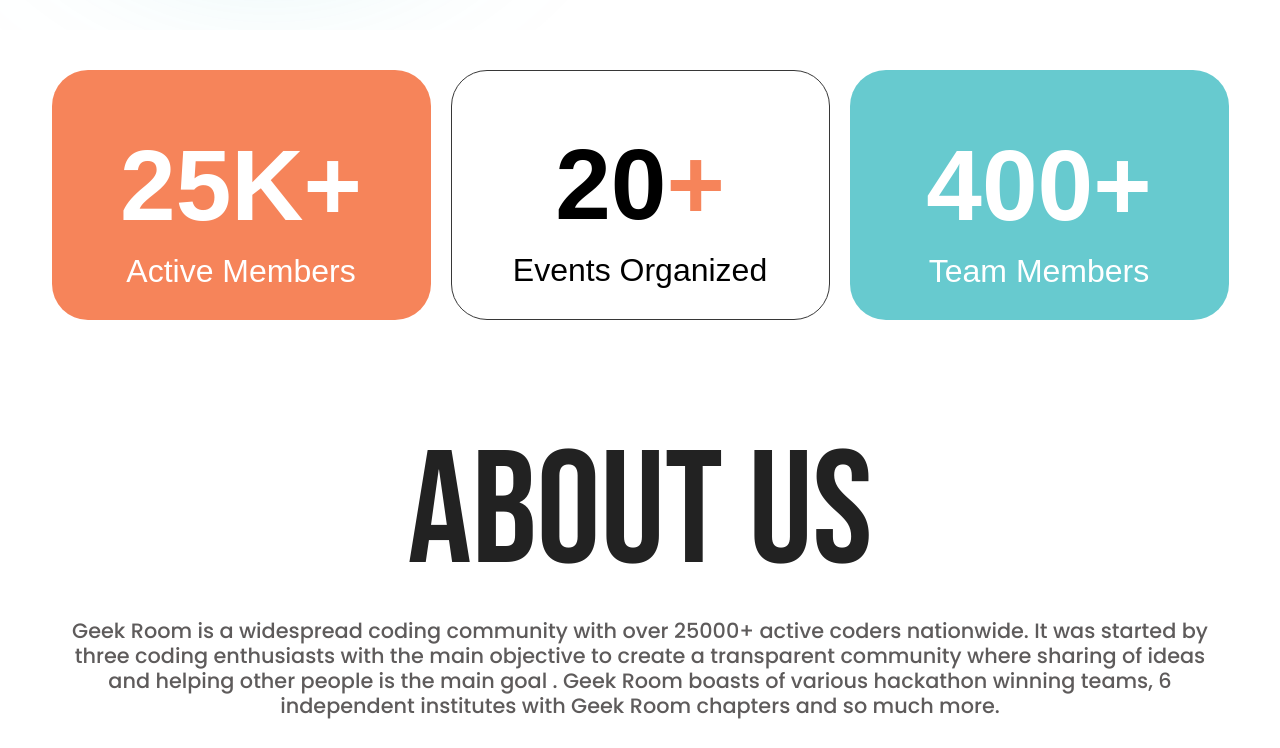
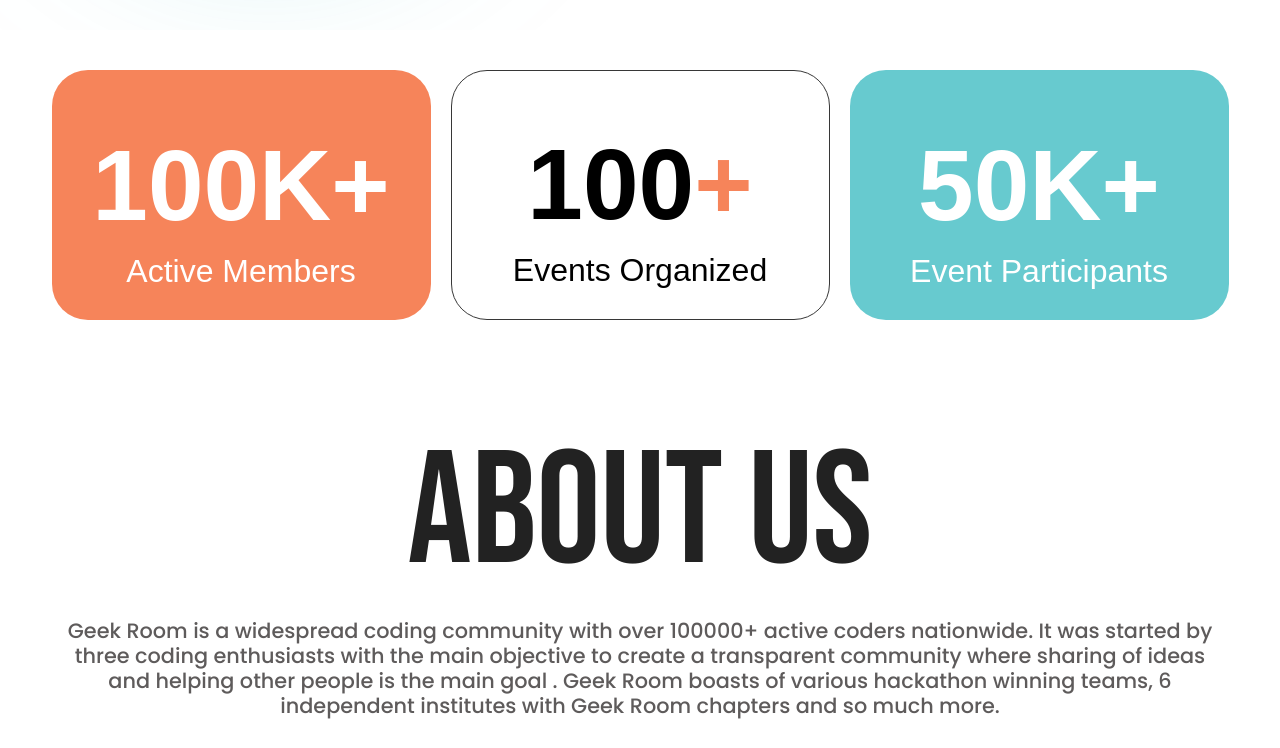
Before and after one commit to AdityaSingh2005/Geek-Room, a Next.js app: page / in a window 1280 px wide. Shown: the part 820-1568 px from the top of the page. Built offline with nearby package versions, Linux system fonts and the light colour scheme; a web font is replaced by a local one.

Commit message:
changed number to 100k

```diff
--- a/src/Components/CounterCard/CounterCard.tsx
+++ b/src/Components/CounterCard/CounterCard.tsx
@@ -83,9 +83,9 @@
 
 const CounterCardContainer: React.FC<ContainerProps> = ({ hackathonDetails = [] }) => {
   const defaultCounters: CounterProps[] = [
-    { finalNumber: 25000, label: "Active Members" },
-    { finalNumber: 20, label: "Events Organized" },
-    { finalNumber: 400, label: "Team Members" }
+    { finalNumber: 100000, label: "Active Members" },
+    { finalNumber: 100, label: "Events Organized" },
+    { finalNumber: 50000, label: "Event Participants" }
   ];
 
   const counters = hackathonDetails.length > 0
--- a/src/Components/Home/About/About.tsx
+++ b/src/Components/Home/About/About.tsx
@@ -12,7 +12,7 @@
           <h1>ABOUT US{/*What is <span style={{color: '#00ACB4'}}>Geek Room?</span>*/}</h1>
       <div className={styles.aboutContent}>
         <div className={styles.aboutContentText}>
-          <p>Geek Room is a widespread coding community with over 25000+ active coders nationwide. It was started by three coding enthusiasts with the main objective to create a transparent community where sharing of ideas and helping other people is the main goal . Geek Room boasts of various hackathon winning teams, 6 independent institutes with Geek Room chapters and so much more.</p>
+          <p>Geek Room is a widespread coding community with over 100000+ active coders nationwide. It was started by three coding enthusiasts with the main objective to create a transparent community where sharing of ideas and helping other people is the main goal . Geek Room boasts of various hackathon winning teams, 6 independent institutes with Geek Room chapters and so much more.</p>
           {/*<p>Our vast connections, a widespread community of over 25000+ coders nationwide, conduction of successful hackathons and events , boasting multi hackathon winning teams comprised purely of Geek Room members, a philosophy of a community of the coders, for the coders and by the coders and a transparent community where anyone can start coding easily, Geek Room is a unique trendsetter that is built for the upliftment of the Indian coding community</p>*/}
         </div>
       </div>
--- a/src/Components/Home/FAQs/FAQs.tsx
+++ b/src/Components/Home/FAQs/FAQs.tsx
@@ -51,7 +51,7 @@
     {
       question: "What is Geek Room?",
       answer:
-        "Geek Room is a widespread coding community with over 7500+ active coders nationwide. It was started by three 1st year coding enthusiasts with the main objective to create a transparent community where sharing of ideas and helping other people is the main goal . Geek Room boasts of various hackathon winning teams , 6 independent institutes with Geek Room chapters and so much more.",
+        "Geek Room is a widespread coding community with over 100000+ active coders nationwide. It was started by three 1st year coding enthusiasts with the main objective to create a transparent community where sharing of ideas and helping other people is the main goal . Geek Room boasts of various hackathon winning teams , 6 independent institutes with Geek Room chapters and so much more.",
     },
     {
       question: "How to become Community Partner for Geek Room events",
@@ -66,7 +66,7 @@
     {
       question: "What makes Geek Room unique?",
       answer:
-        "Our vast connections , a widespread community of over 7500+ coders nationwide , conduction of successful hackathons and events , boasting multi hackathon winning teams comprised purely of Geek Room members , a philosophy of a community of the coders , for the coders and by the coders and a transparent community where anyone can start coding easily , Geek Room is a unique trendsetter that is built for the upliftment of the Indian coding community.",
+        "Our vast connections , a widespread community of over 100000+ coders nationwide , conduction of successful hackathons and events , boasting multi hackathon winning teams comprised purely of Geek Room members , a philosophy of a community of the coders , for the coders and by the coders and a transparent community where anyone can start coding easily , Geek Room is a unique trendsetter that is built for the upliftment of the Indian coding community.",
     },
   ];
 
```
